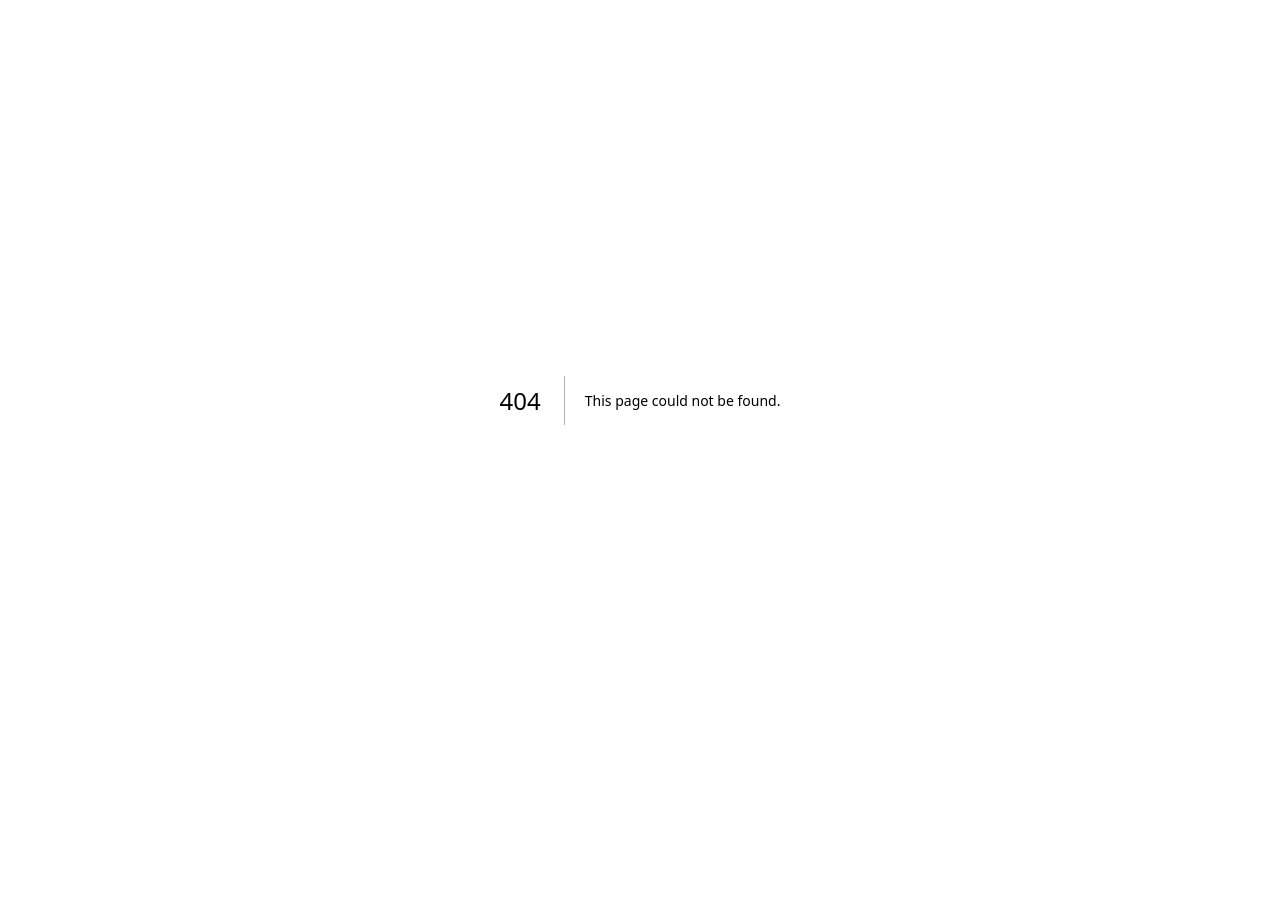
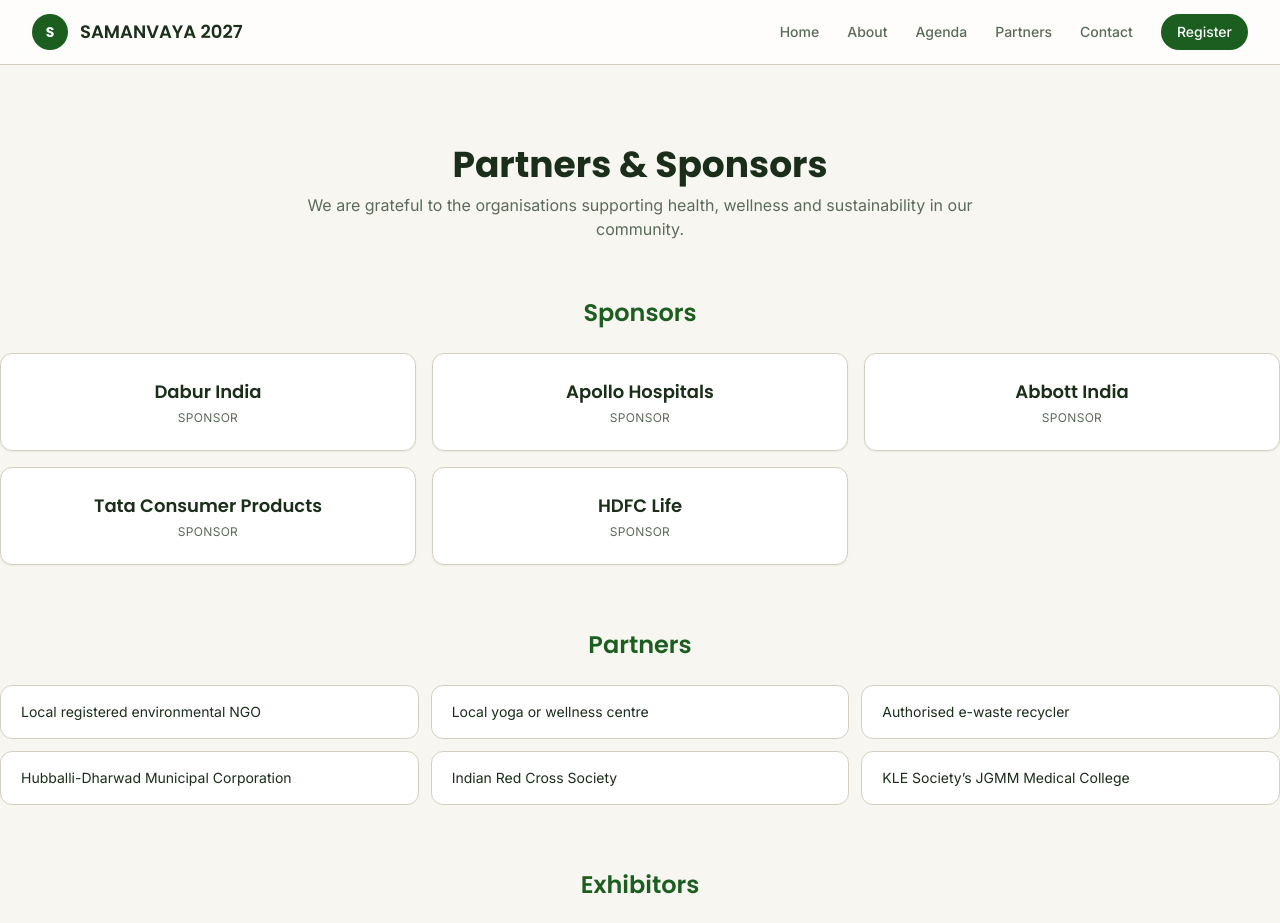
Before and after one commit to vengatowen/event-management-platform, a Next.js app: page /sponsors in a window 1280 px wide. Before the commit this address had no page. Shown: the top 923 px of the page. Before the commit the page ends 800 px from the top, so only its background shows below. Built offline with nearby package versions, Linux system fonts and the light colour scheme.

Commit message:
Add sponsors and contact pages

```diff
--- /dev/null
+++ b/src/app/(public)/sponsors/page.tsx
@@ -0,0 +1,88 @@
+export const metadata = { title: "Partners & Sponsors" };
+
+const sponsors = [
+  { name: "Dabur India", tier: "Sponsor" },
+  { name: "Apollo Hospitals", tier: "Sponsor" },
+  { name: "Abbott India", tier: "Sponsor" },
+  { name: "Tata Consumer Products", tier: "Sponsor" },
+  { name: "HDFC Life", tier: "Sponsor" },
+];
+
+const partners = [
+  "Local registered environmental NGO",
+  "Local yoga or wellness centre",
+  "Authorised e-waste recycler",
+  "Hubballi-Dharwad Municipal Corporation",
+  "Indian Red Cross Society",
+  "KLE Society’s JGMM Medical College",
+];
+
+const exhibitors = ["Patanjali Ayurveda", "Organic India", "Dabur India"];
+
+export default function SponsorsPage() {
+  return (
+    <div className="section-padding">
+      <div className="container-wide">
+        <h1 className="font-heading text-4xl font-bold text-foreground mb-2 text-center">
+          Partners & Sponsors
+        </h1>
+        <p className="text-muted-foreground text-center mb-14 max-w-2xl mx-auto">
+          We are grateful to the organisations supporting health, wellness and sustainability in our community.
+        </p>
+
+        <section className="mb-16">
+          <h2 className="font-heading text-2xl font-semibold text-primary mb-6 text-center">
+            Sponsors
+          </h2>
+          <div className="grid gap-4 sm:grid-cols-2 lg:grid-cols-3">
+            {sponsors.map((s) => (
+              <div
+                key={s.name}
+                className="rounded-xl border border-border bg-card p-6 text-center shadow-sm"
+              >
+                <p className="font-heading font-semibold text-lg text-foreground">
+                  {s.name}
+                </p>
+                <p className="text-xs text-muted-foreground mt-1 uppercase tracking-wide">
+                  {s.tier}
+                </p>
+              </div>
+            ))}
+          </div>
+        </section>
+
+        <section className="mb-16">
+          <h2 className="font-heading text-2xl font-semibold text-primary mb-6 text-center">
+            Partners
+          </h2>
+          <div className="grid gap-3 sm:grid-cols-2 lg:grid-cols-3">
+            {partners.map((p) => (
+              <div
+                key={p}
+                className="rounded-lg border border-border bg-card px-5 py-4 text-sm text-foreground"
+              >
+                {p}
+              </div>
+            ))}
+          </div>
+        </section>
+
+        <section>
+          <h2 className="font-heading text-2xl font-semibold text-primary mb-6 text-center">
+            Exhibitors
+          </h2>
+          <div className="flex flex-wrap justify-center gap-4">
+            {exhibitors.map((e) => (
+              <div
+                key={e}
+                className="rounded-full border border-primary/30 bg-primary/5 px-6 py-2.5 text-sm font-medium text-primary"
+              >
+                {e}
+              </div>
+            ))}
+          </div>
+        </section>
+      </div>
+    </div>
+  );
+}
```
